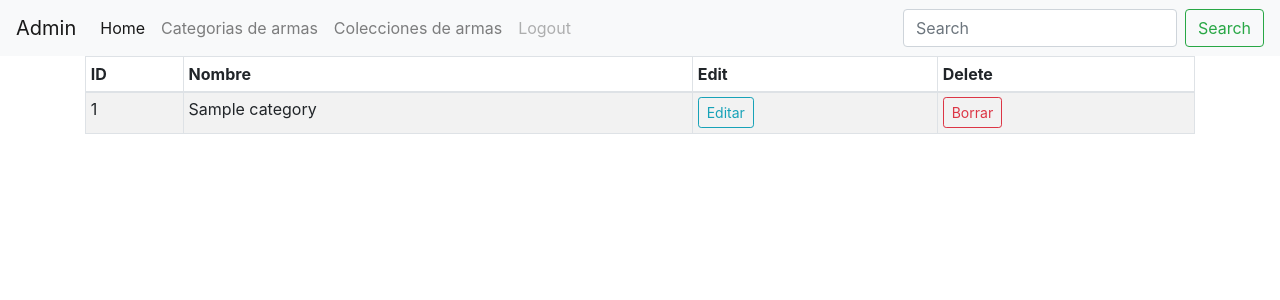
After one commit to Marwos97/efi_prog2, a Flask app: page /categories in a window 1280 px wide. The commit adds this page. Shown: the top 300 px of the page. Run offline with Flask 2, Linux system fonts and the light colour scheme; the visitor is signed in with stand-in values (Sample User, id 1); tables that the repository leaves empty hold one stand-in row (values such as "Sample post").

Commit message:
Add views admin, skins, categories, collections

```diff
--- a/skinlab/shop/admin/routes.py
+++ b/skinlab/shop/admin/routes.py
@@ -1,20 +1,38 @@
 from flask import render_template, session, request, redirect, url_for, flash
 from shop import app, db, bcrypt
+from shop.products.models import Addskin, Brand, Category
 from .forms import RegistrationForm, LoginForm
 from .models import User
 
 
+@app.route("/collections")
+def colleccion():
+    if 'email' not in session:
+        print("esta el email")
+        flash(f'Iniciar Sesion antes', 'danger')
+        return redirect(url_for('login'))
+    collections = Brand.query.order_by(Brand.id.desc()).all()
+    return render_template('admin/collections.html', collections=collections, title="Colecciones de armas")
+
+
+@app.route("/categories")
+def categories():
+    if 'email' not in session:
+        print("esta el email")
+        flash(f'Iniciar Sesion antes', 'danger')
+        return redirect(url_for('login'))
+    categories = Category.query.order_by(Category.id.desc()).all()
+    return render_template('admin/collections.html', categories=categories, title="Categorias de armas")
+
 @app.route("/admin")
 def admin():
+    print(session['email'])
     if 'email' not in session:
-        flash(f'Iniciar Sesion antes')
+        print("esta el email")
+        flash(f'Iniciar Sesion antes', 'danger')
         return redirect(url_for('login'))
-    return render_template('admin/index.html', title='Admin Page')
-
-
-@app.route("/")
-def home():
-    return render_template('admin/index.html', title='Home Page')
+    skins = Addskin.query.all()
+    return render_template('admin/index.html', title='Admin Page', skins=skins)
 
 
 @app.route("/register", methods=['GET', 'POST'])
@@ -45,3 +63,15 @@ def login():
         else:
             flash('Password incorrecta', 'danger')
     return render_template('admin/login.html', form=form, title='Iniciar Sesion')
+
+
+@app.route('/logout', methods=['GET', 'POST'])
+def logout():
+    print("hola")
+    form = LoginForm(request.form)
+    if session['email']:
+        session.clear()
+        redirect(url_for('login'))
+    else:
+        redirect(url_for('login'))
+    return render_template('admin/login.html', form=form, title='Iniciar Sesion')
--- /dev/null
+++ b/skinlab/shop/templates/admin/collections.html
@@ -0,0 +1,66 @@
+{% extends 'layout.html'%}
+{% block content %}
+{% include '_messages.html' %}
+
+    <nav class="navbar navbar-expand-lg navbar-light bg-light">
+        <a class="navbar-brand" href="/admin">Admin</a>
+        <button class="navbar-toggler" type="button" data-toggle="collapse" data-target="#navbarSupportedContent" aria-controls="navbarSupportedContent" aria-expanded="false" aria-label="Toggle navigation">
+          <span class="navbar-toggler-icon"></span>
+        </button>
+
+        <div class="collapse navbar-collapse" id="navbarSupportedContent">
+          <ul class="navbar-nav mr-auto">
+            <li class="nav-item active">
+              <a class="nav-link" href="/admin">Home <span class="sr-only">(current)</span></a>
+            </li>
+            <li class="nav-item">
+              <a class="nav-link" href="/categories">Categorias de armas</a>
+            </li>
+            <li class="nav-item">
+                <a class="nav-link" href="/collections">Colecciones de armas</a>
+              </li>
+            <li class="nav-item">
+              <a class="nav-link disabled" href="/logout">Logout</a>
+            </li>
+          </ul>
+          <form class="form-inline my-2 my-lg-0">
+            <input class="form-control mr-sm-2" type="search" placeholder="Search" aria-label="Search">
+            <button class="btn btn-outline-success my-2 my-sm-0" type="submit">Search</button>
+          </form>
+        </div>
+      </nav>
+
+<div class="container">
+    <table class="table table-sm table-bordered table-striped table-over">
+        <thead>
+            <th>ID</th>
+            <th>Nombre</th>
+            <th>Edit</th>
+            <th>Delete</th>
+        </thead>
+        <tbody>
+            {% if collections %}
+            {% for collect in collections %}
+            <tr>
+                <td>{{collect.id}}</td>
+                <td>{{collect.name}}</td>
+                <td><a href="" class="btn btn-sm btn-outline-info">Editar</a></td>
+                <td><a href="" class="btn btn-sm btn-outline-danger">Borrar</a></td>
+            </tr>
+            {% endfor %}
+            {% else %}
+            {% for category in categories %}
+            <tr>
+                <td>{{category.id}}</td>
+                <td>{{category.name}}</td>
+                <td><a href="" class="btn btn-sm btn-outline-info">Editar</a></td>
+                <td><a href="" class="btn btn-sm btn-outline-danger">Borrar</a></td>
+            </tr>
+            {% endfor %}
+            {% endif %}
+        </tbody>
+
+    </table>
+</div>
+
+{% endblock content %}
```
Also changed, not shown: skinlab/shop/products/routes.py (+13 -1 lines), skinlab/shop/templates/admin/index.html (+60 -1 lines).
